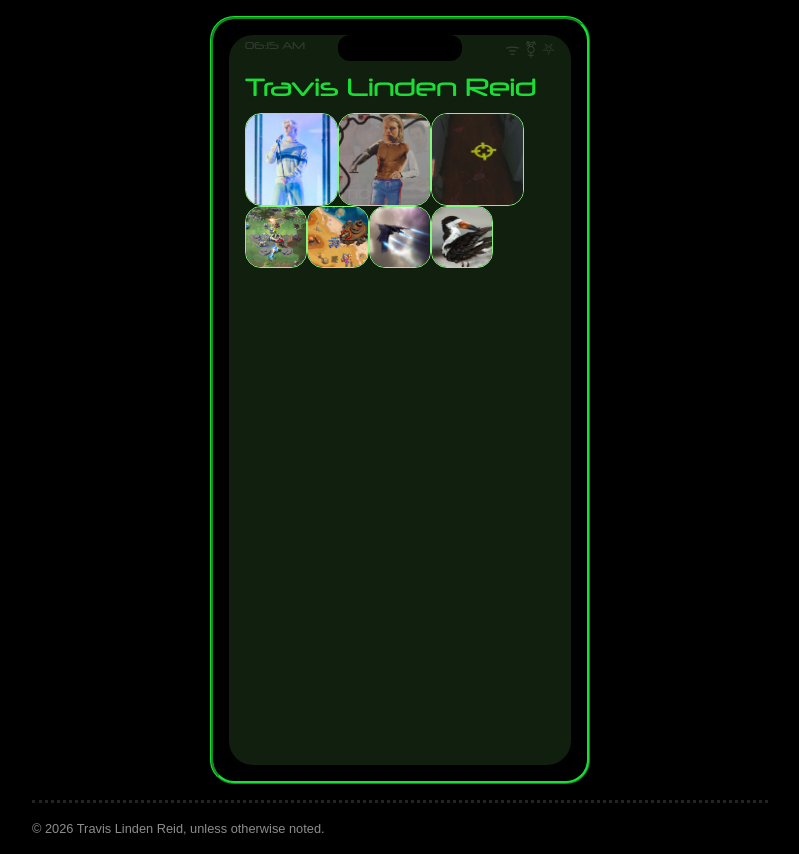
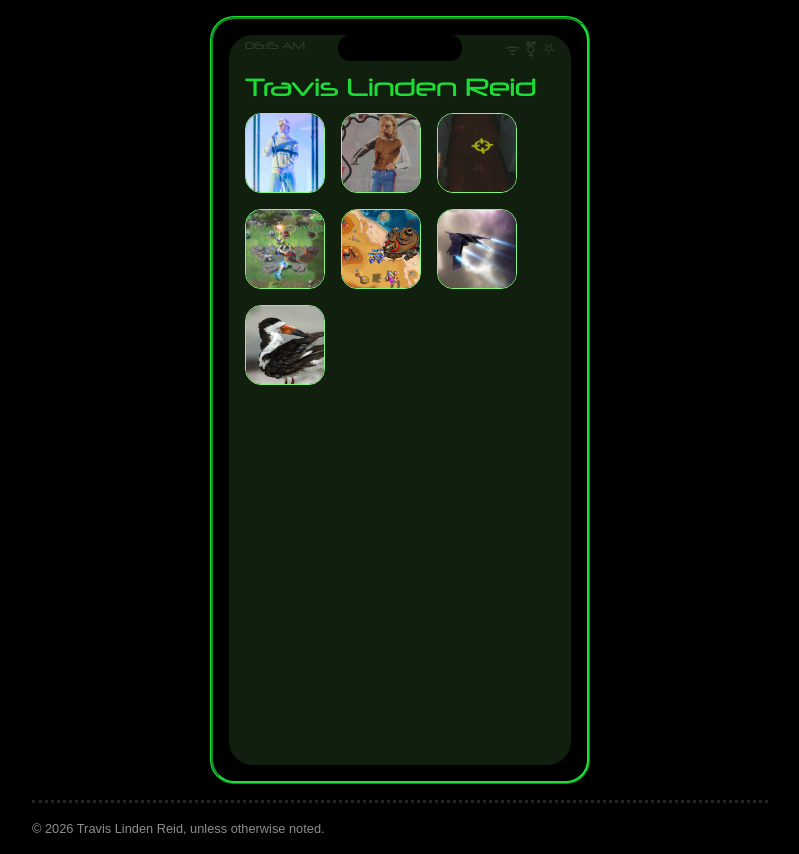
Before and after one commit to travislindenreid/portfolio-minimalist, an Angular app in the folder bird-luvr/: page / in a window 1280 px wide. Shown: the whole page, without its empty margins (240-1039 px from the left). Built offline with nearby package versions, Linux system fonts and the light colour scheme.

Commit message:
app icons use flex box

```diff
--- a/bird-luvr/src/app/portfolioApp/components/app-icon/app-icon.scss
+++ b/bird-luvr/src/app/portfolioApp/components/app-icon/app-icon.scss
@@ -1,19 +1,11 @@
 @use 'styles/variables';
 
 article {
-    display: inline-block;
-}
-
-article.mine {
-    width: 30%;
-}
-
-article.other {
-    width: 20%;
+    height: 100%;
 }
 
 img {
-    width : 100%;
+    height : 100%;
     border-radius: 1em;
     border-style: solid;
     border-color: variables.$lightGreen;
--- a/bird-luvr/src/app/portfolioApp/pages/home/home.html
+++ b/bird-luvr/src/app/portfolioApp/pages/home/home.html
@@ -15,17 +15,23 @@
 
         <h1>Travis Linden Reid</h1>
 
+        <div class="myGames">
           @for(game of myGames(); track game)
           {
             <app-game-link [gameData]="game"></app-game-link>
           }
+        </div>
 
+        <div class="myGames">
           @for(game of otherGames(); track game)
           {
             <app-game-link [gameData]="game"></app-game-link>
           }
+        </div>
 
+        <div class="myGames">
           <app-app-icon [img_url]="'app_icons/birds.png'" [url]="'recentBirds'"></app-app-icon>
+        </div>
 
       </div>
     </main>
--- a/bird-luvr/src/app/portfolioApp/pages/home/home.scss
+++ b/bird-luvr/src/app/portfolioApp/pages/home/home.scss
@@ -28,7 +28,16 @@ main {
     margin: 1em;
     border-radius: 1.5em;
     padding: 0em 1em 1em 1em;
-    align-self: stretch;
+    width: 100%;
+}
+
+.myGames {
+    display: flex;
+    flex-direction: row;
+    align-items: stretch;
+    gap: 1em;
+    height: 5em;
+    margin: 0 0 1em 0;
 }
 
 .phoneTop {
```
Lines whose indentation alone changed are shown as unchanged.
